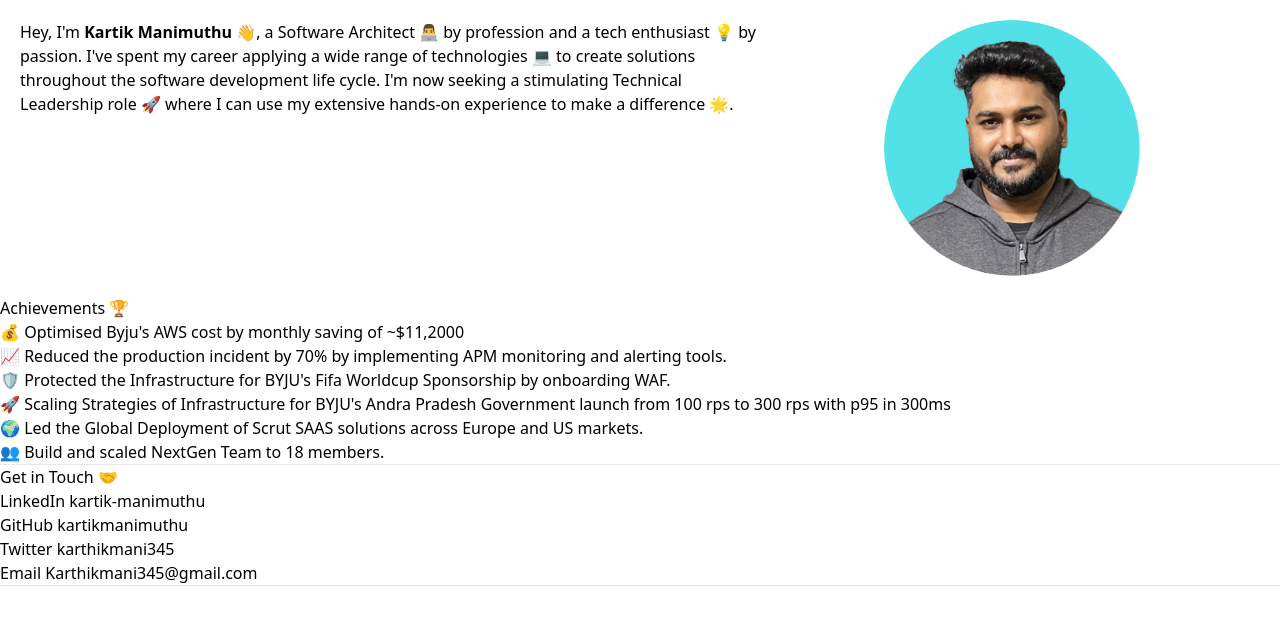
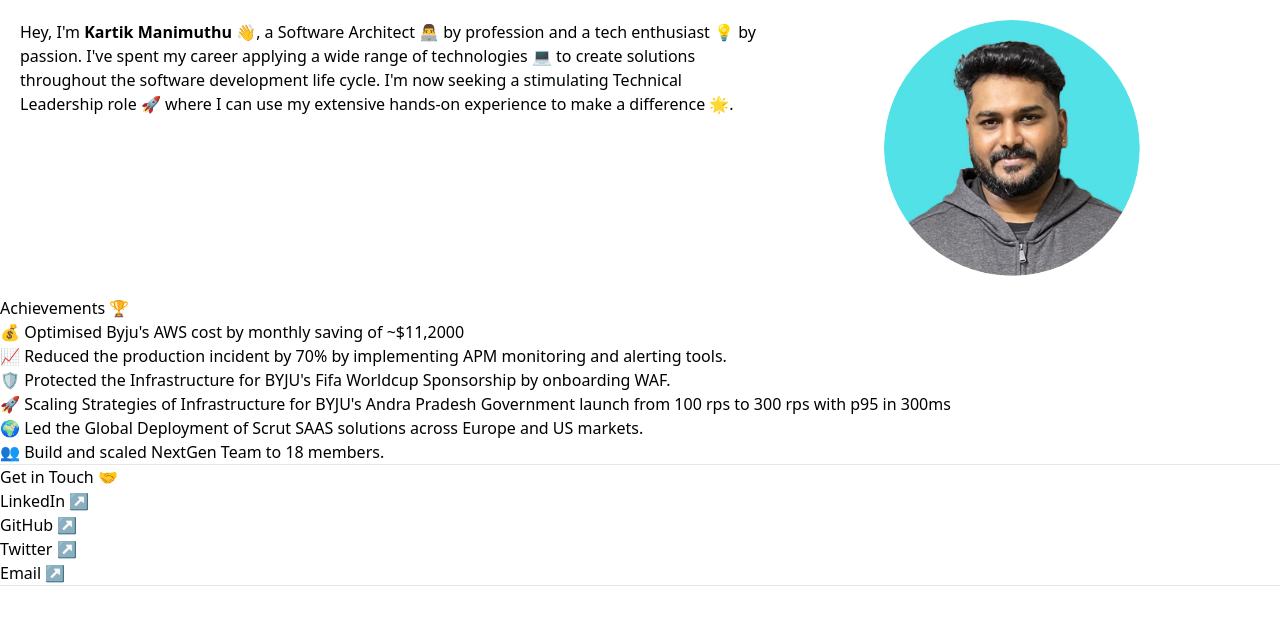
Before and after one commit to kartikmanimuthu/kartikmanimuthu, a Next.js app: page / in a window 1280 px wide. Shown: the top 622 px of the page. Built offline with nearby package versions, Linux system fonts and the light colour scheme.

Commit message:
fix: get in touch hyperlink

```diff
--- a/pages/index.mdx
+++ b/pages/index.mdx
@@ -28,9 +28,9 @@ import { personalization } from "../metadata";
 
 ### Get in Touch 🤝
 
-- LinkedIn [kartik-manimuthu](https://www.linkedin.com/in/kartik-manimuthu)
-- GitHub [kartikmanimuthu](https://github.com/kartikmanimuthu)
-- Twitter [karthikmani345](https://twitter.com/karthikmani345)
-- Email Karthikmani345@gmail.com
+- [LinkedIn ↗](https://www.linkedin.com/in/kartik-manimuthu)
+- [GitHub ↗](https://github.com/kartikmanimuthu)
+- [Twitter ↗](https://twitter.com/karthikmani345)
+- [Email ↗](mailto:Karthikmani345@gmail.com)
 
 ---
```
